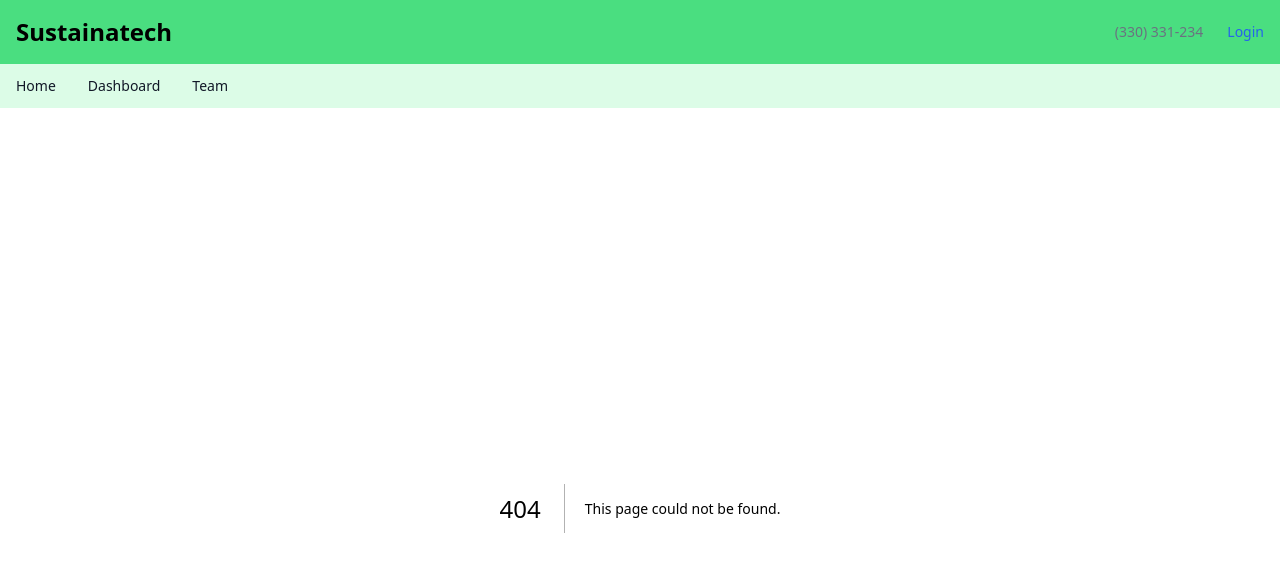
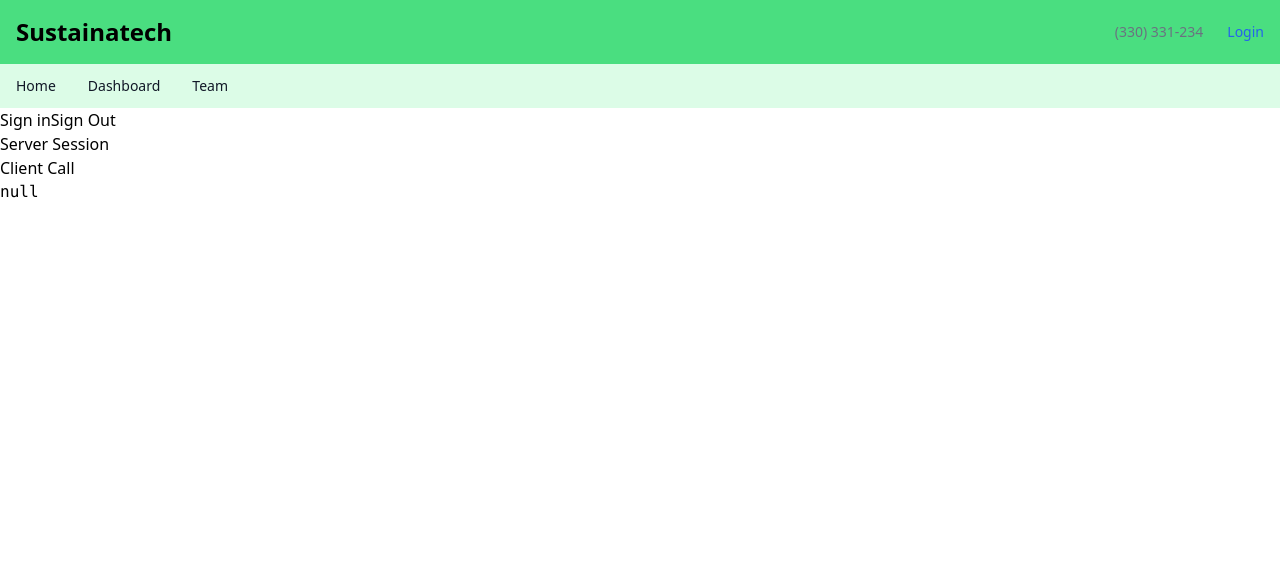
Before and after one commit to TheFerj/sustainatech_realstate_app, a Next.js app: page /dashboard in a window 1280 px wide. Before the commit this address had no page. Shown: the top 572 px of the page. Built offline with nearby package versions, Linux system fonts and the light colour scheme; no server answers.

Commit message:
dashboard

```diff
--- /dev/null
+++ b/app/(app)/dashboard/page.tsx
@@ -0,0 +1,11 @@
+import { LoginButton, LogoutButton } from "@/app/auth";
+import { User } from "@/app/user";
+
+export default async function Dashboard() {
+  return <><LoginButton />
+  <LogoutButton />
+  <h2>Server Session</h2>
+  <pre></pre>
+  <h2>Client Call</h2>
+  <User /></>
+}
```
